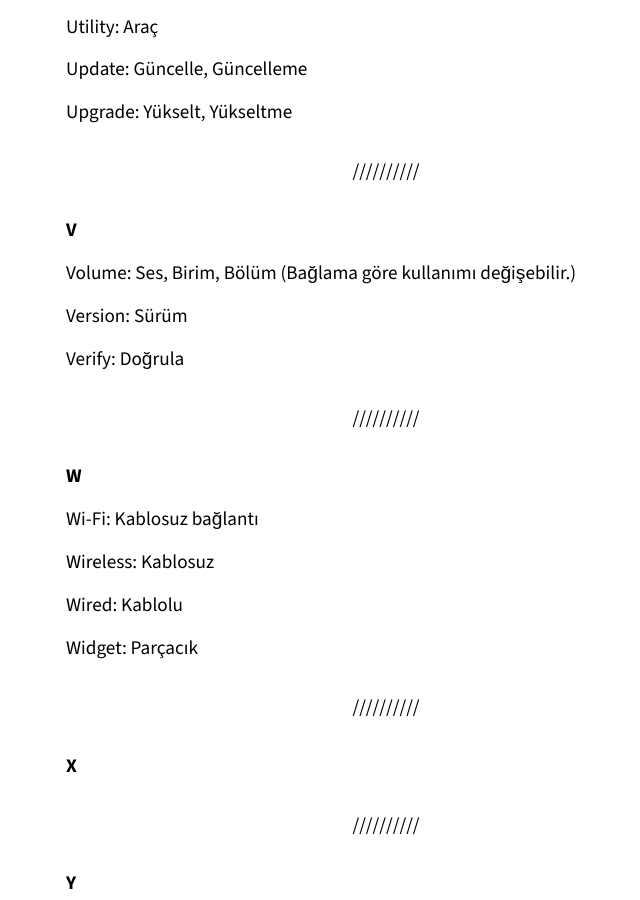
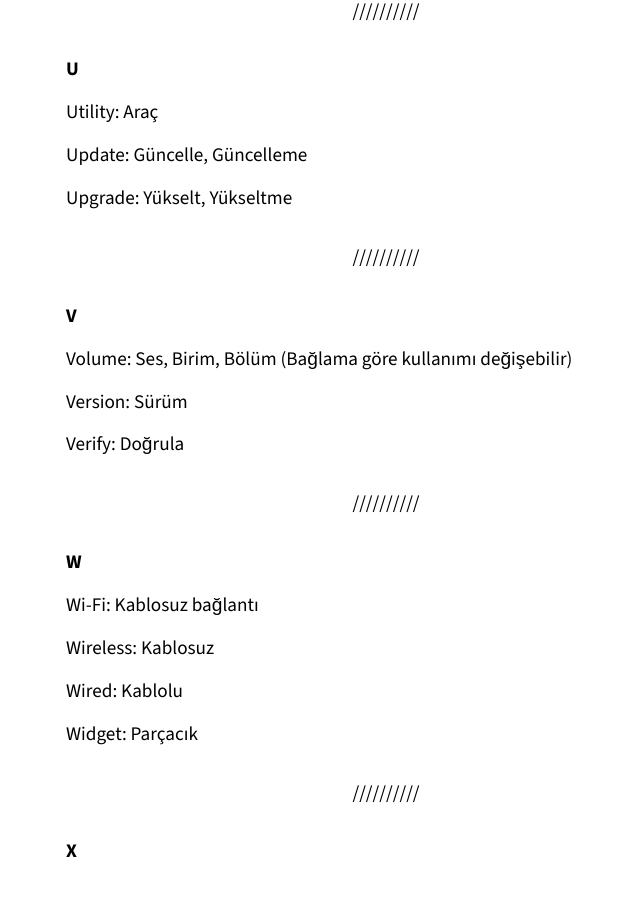
Before and after one commit to gnometurk/gnomeorgtr, a Jekyll site: the page built from ceviri/sozluk.md, in a window 1280 px wide and 900 px high, scrolled down 9461 px. Shown: the whole window, without its empty margins (254-894 px from the left). Built offline with Jekyll 4.4.1, drawn with Linux system fonts in a browser that asks for light colours; some of the changed text lies outside the part shown.

Commit message:
Update dict

```diff
--- a/ceviri/sozluk.md
+++ b/ceviri/sozluk.md
@@ -174,7 +178,7 @@ Gateway: Geçit
 
 Guest: Konuk
 
-Group: Grup/Grupla (Kimi yerlerde “Küme” yeğlenmiştir)
+Group: Grup, Grupla (Kimi yerlerde “Küme” yeğlenmiştir)
 
 ---
 
@@ -410,7 +414,7 @@ Upgrade: Yükselt, Yükseltme
 
 **V**
 
-Volume: Ses, Birim, Bölüm (Bağlama göre kullanımı değişebilir.)
+Volume: Ses, Birim, Bölüm (Bağlama göre kullanımı değişebilir)
 
 Version: Sürüm
 
```
Also changed, not shown: other parts of ceviri/sozluk.md (+4 -0 lines).
